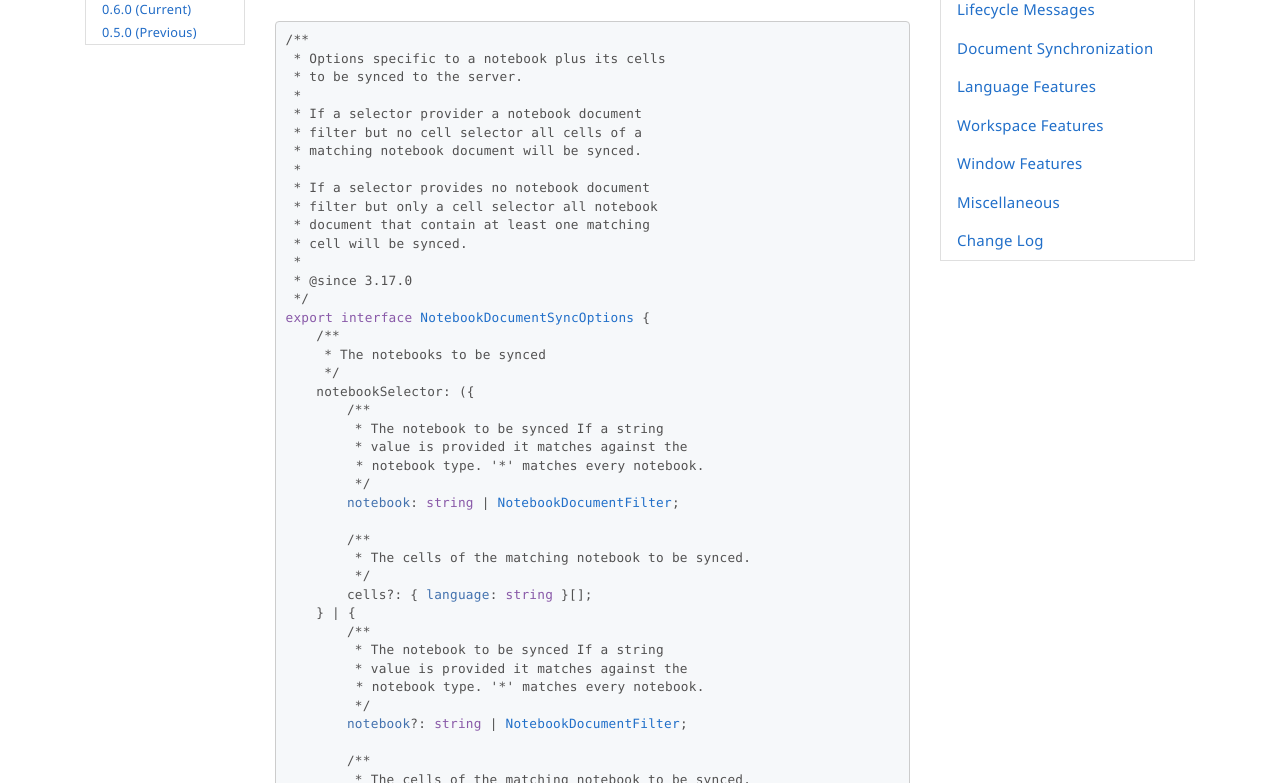
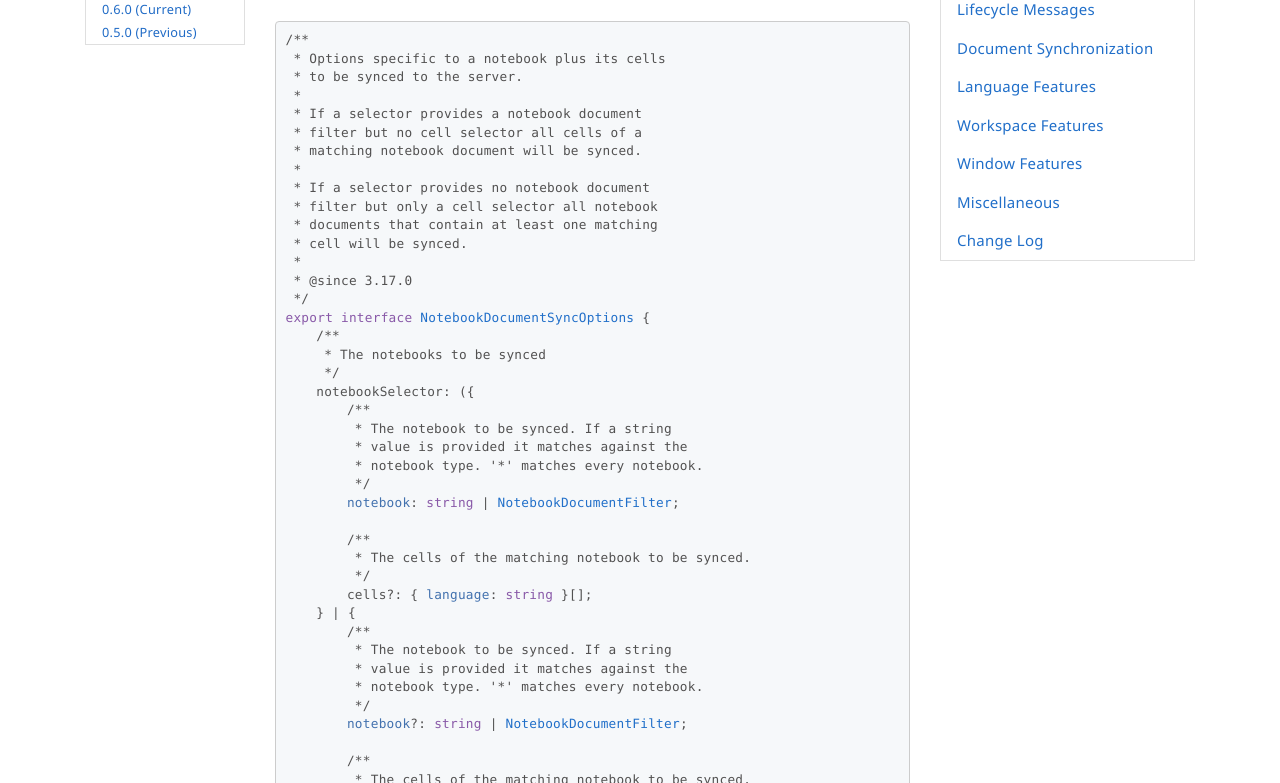
Before and after one commit to microsoft/language-server-protocol, a Jekyll site: the page built from _specifications/lsp/3.17/specification.md, in a window 1280 px wide and 1400 px high, scrolled down 78447 px. Shown: the part 228-1011 px from the top of the window. Built offline with Jekyll 4.4.1, drawn with Linux system fonts in a browser that asks for light colours; nearby versions of some CDN libraries; emoji names are drawn with the system emoji font; comment, search, counter and statistics services are not loaded; some of the changed text lies outside the part shown.

Commit message:
Fix spacing and typos for Notebook (#1507)
Fix spacing and typos

````diff
--- a/_specifications/lsp/3.17/notebookDocument/notebook.md
+++ b/_specifications/lsp/3.17/notebookDocument/notebook.md
@@ -18,7 +18,7 @@
 export interface NotebookDocument {
 
 	/**
-	 * The notebook document's uri.
+	 * The notebook document's URI.
 	 */
 	uri: URI;
 
@@ -96,13 +96,13 @@
 export namespace NotebookCellKind {
 
 	/**
-     * A markup-cell is formatted source that is used for display.
-     */
+	 * A markup-cell is formatted source that is used for display.
+	 */
 	export const Markup: 1 = 1;
 
 	/**
-     * A code-cell is source code.
-     */
+	 * A code-cell is source code.
+	 */
 	export const Code: 2 = 2;
 }
 ```
@@ -296,13 +296,13 @@
  * Options specific to a notebook plus its cells
  * to be synced to the server.
  *
- * If a selector provider a notebook document
+ * If a selector provides a notebook document
  * filter but no cell selector all cells of a
  * matching notebook document will be synced.
  *
  * If a selector provides no notebook document
  * filter but only a cell selector all notebook
- * document that contain at least one matching
+ * documents that contain at least one matching
  * cell will be synced.
  *
  * @since 3.17.0
@@ -313,9 +313,9 @@
 	 */
 	notebookSelector: ({
 		/**
-		 * The notebook to be synced If a string
-	 	 * value is provided it matches against the
-	     * notebook type. '*' matches every notebook.
+		 * The notebook to be synced. If a string
+		 * value is provided it matches against the
+		 * notebook type. '*' matches every notebook.
 		 */
 		notebook: string | NotebookDocumentFilter;
 
@@ -325,9 +325,9 @@
 		cells?: { language: string }[];
 	} | {
 		/**
-		 * The notebook to be synced If a string
-	 	 * value is provided it matches against the
-	     * notebook type. '*' matches every notebook.
+		 * The notebook to be synced. If a string
+		 * value is provided it matches against the
+		 * notebook type. '*' matches every notebook.
 		 */
 		notebook?: string | NotebookDocumentFilter;
 
@@ -450,7 +450,7 @@
 	version: integer;
 
 	/**
-	 * The notebook document's uri.
+	 * The notebook document's URI.
 	 */
 	uri: URI;
 }
@@ -502,8 +502,8 @@
 		data?: NotebookCell[];
 
 		/**
-    	 * Changes to the text content of notebook cells.
-     	 */
+		 * Changes to the text content of notebook cells.
+		 */
 		textContent?: {
 			document: VersionedTextDocumentIdentifier;
 			changes: TextDocumentContentChangeEvent[];
@@ -610,7 +610,7 @@
  */
 export interface NotebookDocumentIdentifier {
 	/**
-	 * The notebook document's uri.
+	 * The notebook document's URI.
 	 */
 	uri: URI;
 }
````
Also changed, not shown: other parts of _specifications/lsp/3.17/notebookDocument/notebook.md (+2 -2 lines).
